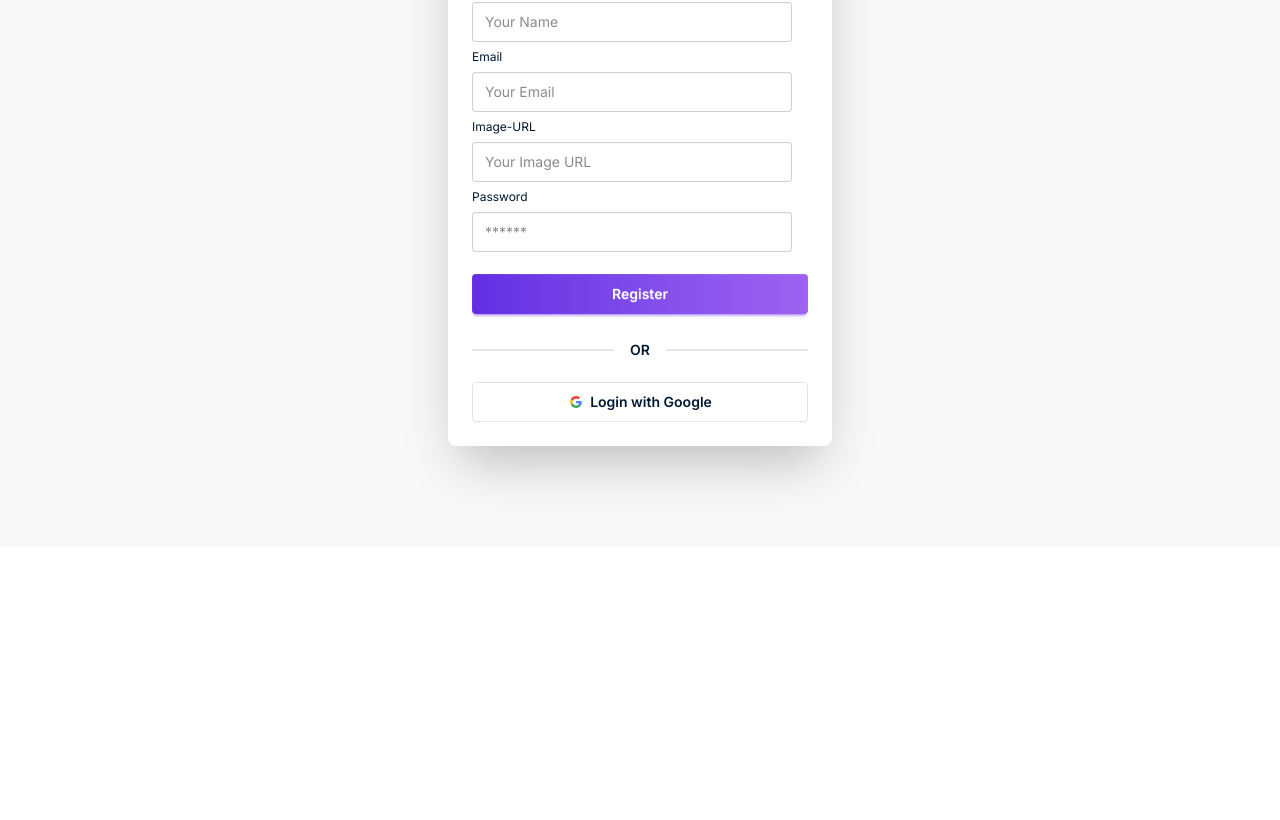
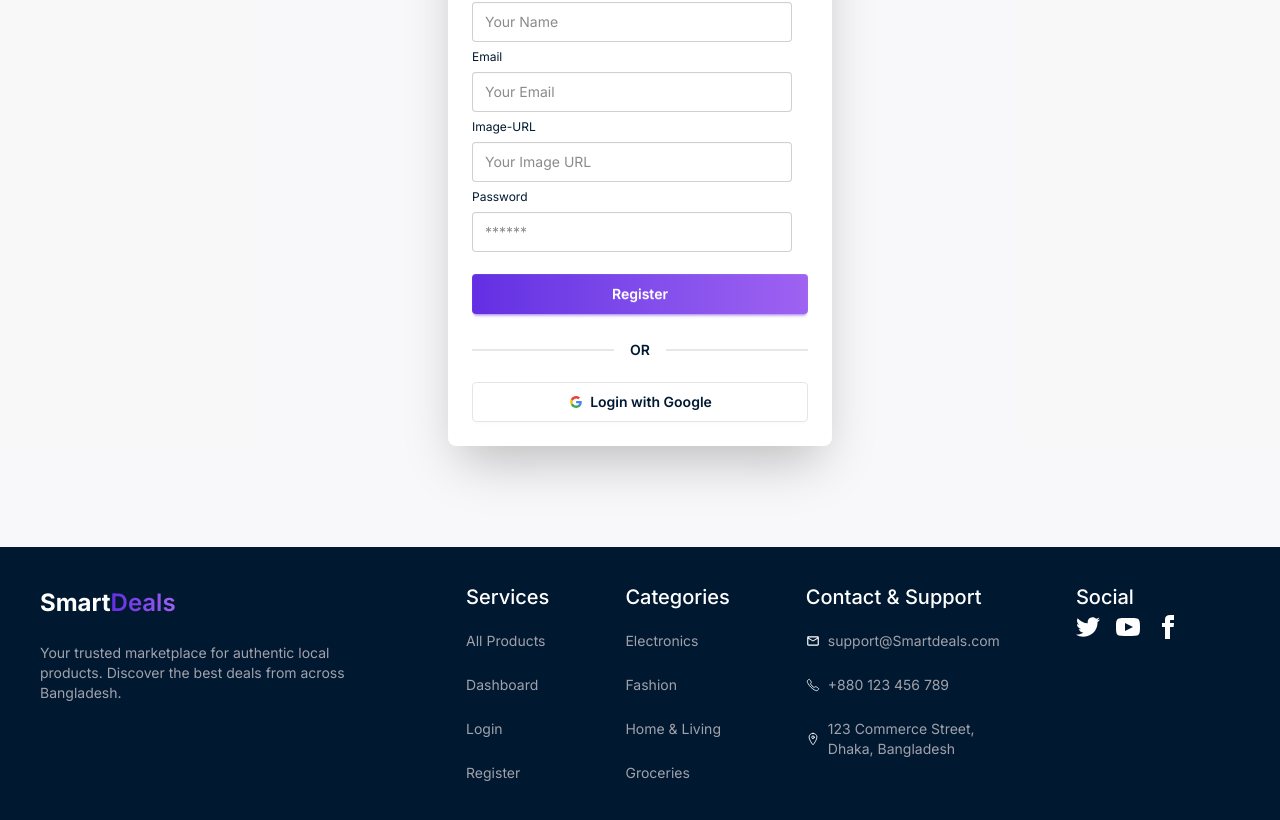
Before and after one commit to adittacse/smart-deals-client, a React (Vite) app: page /register in a window 1280 px wide. Shown: the part 318-1138 px from the top of the page. Before the commit the page ends 865 px from the top, so only its background shows below. Built offline with nearby package versions, Linux system fonts and the light colour scheme; no server answers.

Commit message:
layout updated and footer added

```diff
--- /dev/null
+++ b/src/components/Footer/Footer.jsx
@@ -0,0 +1,75 @@
+import React from 'react';
+import {Link} from "react-router";
+import {MdOutlineMailOutline} from "react-icons/md";
+import {IoCallOutline, IoLocationOutline} from "react-icons/io5";
+
+const Footer = () => {
+    return (
+        <footer className="footer sm:footer-horizontal text-white max-w-7xl mx-auto p-10">
+            <aside className="space-y-4">
+                <Link to="/" className="font-bold text-2xl">Smart<span className="primary-text">Deals</span></Link>
+                <p className="max-w-[350px] text-[#A1A1AA]">Your trusted marketplace for authentic local products. Discover the best deals from across Bangladesh.</p>
+            </aside>
+            <nav className="space-y-4">
+                <h6 className="text-white text-[20px] font-medium">Services</h6>
+                <a className="link link-hover text-[#A1A1AA]">All Products</a>
+                <a className="link link-hover text-[#A1A1AA]">Dashboard</a>
+                <a className="link link-hover text-[#A1A1AA]">Login</a>
+                <a className="link link-hover text-[#A1A1AA]">Register</a>
+            </nav>
+            <nav className="space-y-4">
+                <h6 className="text-white text-[20px] font-medium">Categories</h6>
+                <a className="link link-hover text-[#A1A1AA]">Electronics</a>
+                <a className="link link-hover text-[#A1A1AA]">Fashion</a>
+                <a className="link link-hover text-[#A1A1AA]">Home & Living</a>
+                <a className="link link-hover text-[#A1A1AA]">Groceries</a>
+            </nav>
+            <nav className="space-y-4">
+                <h6 className="text-white text-[20px] font-medium">Contact & Support</h6>
+                <a className="link link-hover text-white flex items-center gap-2"><MdOutlineMailOutline /> <span className="text-[#A1A1AA]">support@Smartdeals.com</span></a>
+                <a className="link link-hover text-white flex items-center gap-2"><IoCallOutline /> <span className="text-[#A1A1AA]">+880 123 456 789</span></a>
+                <a className="link link-hover text-white flex items-center gap-2"><IoLocationOutline /> <span className="text-[#A1A1AA]">123 Commerce Street, <br />Dhaka, Bangladesh</span></a>
+            </nav>
+            <nav>
+                <h6 className="text-white text-[20px] font-medium">Social</h6>
+                <div className="grid grid-flow-col gap-4">
+                    <a>
+                        <svg
+                            xmlns="http://www.w3.org/2000/svg"
+                            width="24"
+                            height="24"
+                            viewBox="0 0 24 24"
+                            className="fill-current">
+                            <path
+                                d="M24 4.557c-.883.392-1.832.656-2.828.775 1.017-.609 1.798-1.574 2.165-2.724-.951.564-2.005.974-3.127 1.195-.897-.957-2.178-1.555-3.594-1.555-3.179 0-5.515 2.966-4.797 6.045-4.091-.205-7.719-2.165-10.148-5.144-1.29 2.213-.669 5.108 1.523 6.574-.806-.026-1.566-.247-2.229-.616-.054 2.281 1.581 4.415 3.949 4.89-.693.188-1.452.232-2.224.084.626 1.956 2.444 3.379 4.6 3.419-2.07 1.623-4.678 2.348-7.29 2.04 2.179 1.397 4.768 2.212 7.548 2.212 9.142 0 14.307-7.721 13.995-14.646.962-.695 1.797-1.562 2.457-2.549z"></path>
+                        </svg>
+                    </a>
+                    <a>
+                        <svg
+                            xmlns="http://www.w3.org/2000/svg"
+                            width="24"
+                            height="24"
+                            viewBox="0 0 24 24"
+                            className="fill-current">
+                            <path
+                                d="M19.615 3.184c-3.604-.246-11.631-.245-15.23 0-3.897.266-4.356 2.62-4.385 8.816.029 6.185.484 8.549 4.385 8.816 3.6.245 11.626.246 15.23 0 3.897-.266 4.356-2.62 4.385-8.816-.029-6.185-.484-8.549-4.385-8.816zm-10.615 12.816v-8l8 3.993-8 4.007z"></path>
+                        </svg>
+                    </a>
+                    <a>
+                        <svg
+                            xmlns="http://www.w3.org/2000/svg"
+                            width="24"
+                            height="24"
+                            viewBox="0 0 24 24"
+                            className="fill-current">
+                            <path
+                                d="M9 8h-3v4h3v12h5v-12h3.642l.358-4h-4v-1.667c0-.955.192-1.333 1.115-1.333h2.885v-5h-3.808c-3.596 0-5.192 1.583-5.192 4.615v3.385z"></path>
+                        </svg>
+                    </a>
+                </div>
+            </nav>
+        </footer>
+    );
+};
+
+export default Footer;
--- a/src/components/Navbar/Navbar.jsx
+++ b/src/components/Navbar/Navbar.jsx
@@ -28,7 +28,7 @@ const Navbar = () => {
     }
 
     return (
-        <div className="navbar bg-base-100 shadow-sm">
+        <div className="navbar max-w-7xl mx-auto">
             <div className="navbar-start">
                 <div className="dropdown">
                     <div tabIndex={0} role="button" className="btn btn-ghost lg:hidden">
--- a/src/layouts/RootLayout.jsx
+++ b/src/layouts/RootLayout.jsx
@@ -1,12 +1,18 @@
 import Navbar from "../components/Navbar/Navbar.jsx";
 import { Outlet } from "react-router";
+import Footer from "../components/Footer/Footer.jsx";
 
 const RootLayout = () => {
     return (
-        <div className="bg-[#AAACBB15]">
-            <div className="font-inter max-w-7xl mx-auto">
+        <div className="font-inter bg-[#AAACBB15]">
+            <div className="bg-base-100 shadow-sm">
                 <Navbar />
+            </div>
+            <div className="max-w-7xl mx-auto">
                 <Outlet />
+            </div>
+            <div className="bg-secondary">
+                <Footer />
             </div>
         </div>
     );
```
